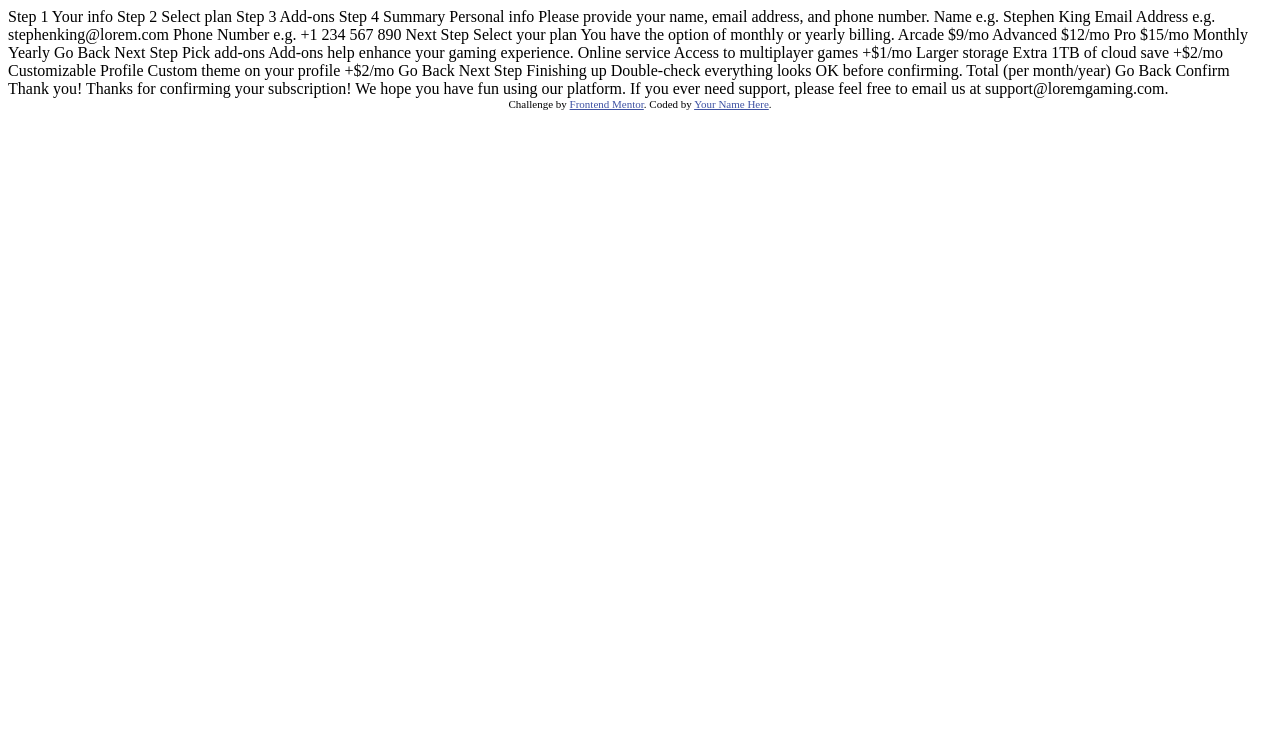
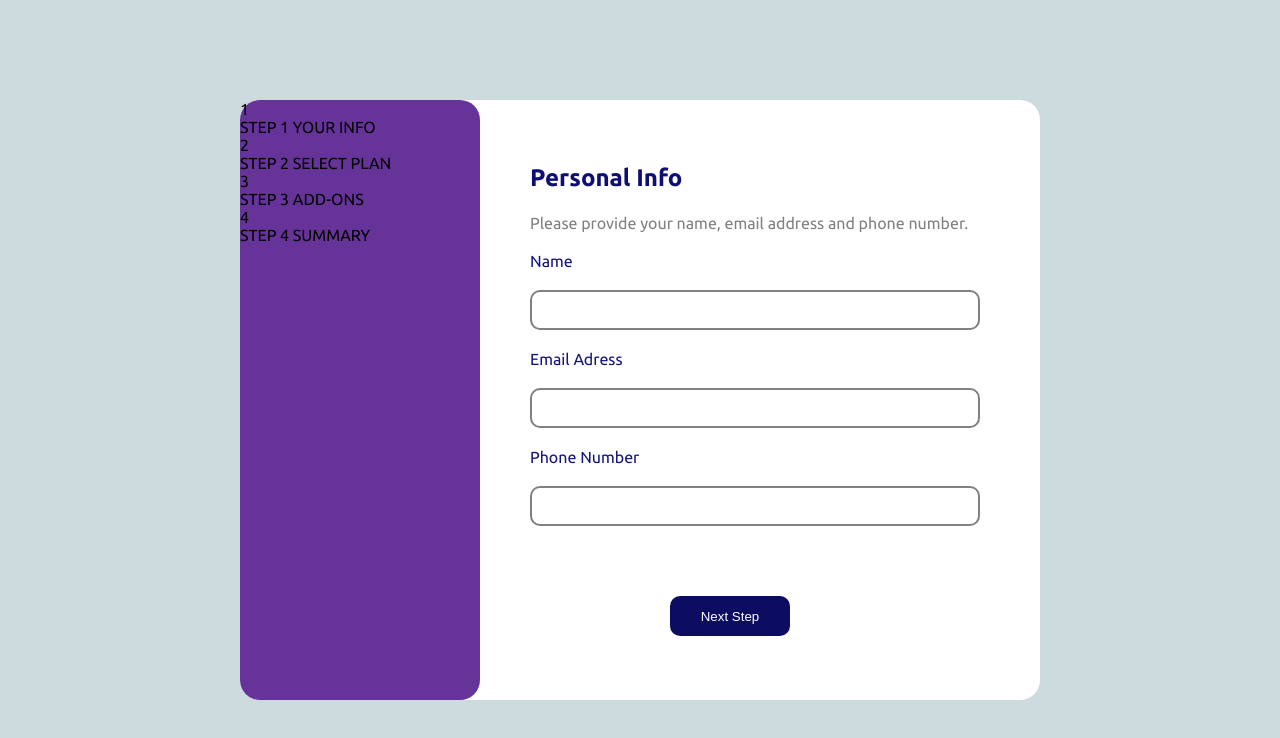
Before and after one commit to Szvejk/FrontendMentor_JS2023, a plain HTML site: page multi-step-form-main/index.html in a window 1280 px wide. Drawn offline with Linux system fonts and the light colour scheme.

Commit message:
created form and button section

```diff
--- a/multi-step-form-main/index.html
+++ b/multi-step-form-main/index.html
@@ -1,126 +1,54 @@
 <!DOCTYPE html>
 <html lang="en">
-<head>
-  <meta charset="UTF-8">
-  <meta name="viewport" content="width=device-width, initial-scale=1.0"> <!-- displays site properly based on user's device -->
+	<head>
+		<meta charset="UTF-8" />
+		<meta name="viewport" content="width=device-width, initial-scale=1.0" />
+		<link rel="preconnect" href="https://fonts.googleapis.com" />
+		<link rel="preconnect" href="https://fonts.gstatic.com" crossorigin />
+		<link
+			href="https://fonts.googleapis.com/css2?family=Ubuntu:wght@400;500;700&display=swap"
+			rel="stylesheet"
+		/>
+		<link rel="stylesheet" href="../css/styles.css" />
+		<title>Frontend Mentor | Multi-step form</title>
+	</head>
+	<body>
+		<main class="box">
+			<section class="menu">
+				<div class="one">
+					<div class="number">1</div>
+					STEP 1 YOUR INFO
+				</div>
+				<div class="second">
+					<div class="number">2</div>
+					STEP 2 SELECT PLAN
+				</div>
+				<div class="three">
+					<div class="number">3</div>
+					STEP 3 ADD-ONS
+				</div>
+				<div class="fourth">
+					<div class="number">4</div>
+					STEP 4 SUMMARY
+				</div>
+			</section>
 
-  <link rel="icon" type="image/png" sizes="32x32" href="./assets/images/favicon-32x32.png">
+			<section class="info">
+				<form class="wrapper">
+					<div class="head"><h2 class="header">Personal Info</h2></div>
+					<p class="description">
+						Please provide your name, email address and phone number.
+					</p>
 
-  <title>Frontend Mentor | Multi-step form</title>
-
-  <!-- Feel free to remove these styles or customise in your own stylesheet 👍 -->
-  <style>
-    .attribution { font-size: 11px; text-align: center; }
-    .attribution a { color: hsl(228, 45%, 44%); }
-  </style>
-</head>
-<body>
-
-  <!-- Sidebar start -->
-
-  Step 1
-  Your info
-
-  Step 2
-  Select plan
-
-  Step 3
-  Add-ons
-
-  Step 4
-  Summary
-
-  <!-- Sidebar end -->
-
-  <!-- Step 1 start -->
-
-  Personal info
-  Please provide your name, email address, and phone number.
-
-  Name
-  e.g. Stephen King
-
-  Email Address
-  e.g. stephenking@lorem.com
-
-  Phone Number
-  e.g. +1 234 567 890
-
-  Next Step
-
-  <!-- Step 1 end -->
-
-  <!-- Step 2 start -->
-
-  Select your plan
-  You have the option of monthly or yearly billing.
-
-  Arcade
-  $9/mo
-
-  Advanced
-  $12/mo
-
-  Pro
-  $15/mo
-
-  Monthly
-  Yearly
-
-  Go Back
-  Next Step
-
-  <!-- Step 2 end -->
-
-  <!-- Step 3 start -->
-
-  Pick add-ons
-  Add-ons help enhance your gaming experience.
-
-  Online service
-  Access to multiplayer games
-  +$1/mo
-
-  Larger storage
-  Extra 1TB of cloud save
-  +$2/mo
-
-  Customizable Profile
-  Custom theme on your profile
-  +$2/mo
-
-  Go Back
-  Next Step
-
-  <!-- Step 3 end -->
-
-  <!-- Step 4 start -->
-
-  Finishing up
-  Double-check everything looks OK before confirming.
-
-  <!-- Dynamically add subscription and add-on selections here -->
-
-  Total (per month/year)
-
-  Go Back
-  Confirm
-
-  <!-- Step 4 end -->
-
-  <!-- Step 5 start -->
-
-  Thank you!
-
-  Thanks for confirming your subscription! We hope you have fun
-  using our platform. If you ever need support, please feel free
-  to email us at support@loremgaming.com.
-
-  <!-- Step 5 end -->
-
-  <div class="attribution">
-    Challenge by <a href="https://www.frontendmentor.io?ref=challenge" target="_blank">Frontend Mentor</a>.
-    Coded by <a href="#">Your Name Here</a>.
-  </div>
-</body>
+					<label id="nameText" for="name">Name </label>
+					<input type="text" id="emailAdress" name="fname" />
+					<label id="nameText" for="email">Email Adress </label>
+					<input type="text" id="emailAdress" name="emailAdress" />
+					<label id="nameText" for="email">Phone Number </label>
+					<input type="phone" id="emailAdress" name="emailAdress" />
+				</form>
+				<div class="button"><button class="nextStep">Next Step</button></div>
+			</section>
+		</main>
+	</body>
 </html>
--- /dev/null
+++ b/styles.scss
@@ -0,0 +1,80 @@
+* {
+	margin: 0;
+	padding: 0;
+	box-sizing: border-box;
+}
+body {
+	background-color: rgb(205, 219, 223);
+	font-family: 'Ubuntu', sans-serif;
+	height: 100vh;
+	display: flex;
+	justify-content: center;
+	align-items: center;
+
+	.box {
+		width: 800px;
+		height: 600px;
+		background-color: white;
+		display: flex;
+        border-radius: 20px;
+	}
+
+	.menu {
+		width: 30%;
+		background-color: rebeccapurple;
+        border-radius: 20px;
+	}
+	.info {
+		display: flex;
+		flex-direction: column;
+		height: 600px;
+		width: 500px;
+		display: flex;
+		align-items: center;
+		justify-content: center;
+	}
+	.wrapper {
+		min-height: 300px;
+		min-width: 500px;
+		padding-left: 50px;
+	}
+	#emailAdress {
+		height: 40px;
+		width: 450px;
+		border: 2px solid gray;
+		border-radius: 10px;
+		margin: 20px 0px;
+	}
+	#nameText {
+		margin-top: 20px;
+		color: rgb(19, 19, 126);
+		height: 20px;
+		width: 450px;
+	}
+	.description {
+		color: gray;
+		margin-bottom: 20px;
+	}
+	.header {
+		color: rgb(14, 14, 116);
+	}
+	.head {
+		height: 30px;
+		width: 440px;
+		margin-bottom: 20px;
+	}
+	.button {
+		display: flex;
+		justify-content: flex-end;
+		align-content: center;
+	}
+	.nextStep {
+		min-width: 120px;
+		min-height: 40px;
+		border-radius: 10px;
+		border-color: transparent;
+		background-color: rgb(12, 12, 97);
+		color: white;
+		margin-top: 50px;
+	}
+}
```
Also changed, not shown: css/styles.css (added), 1 other file.
